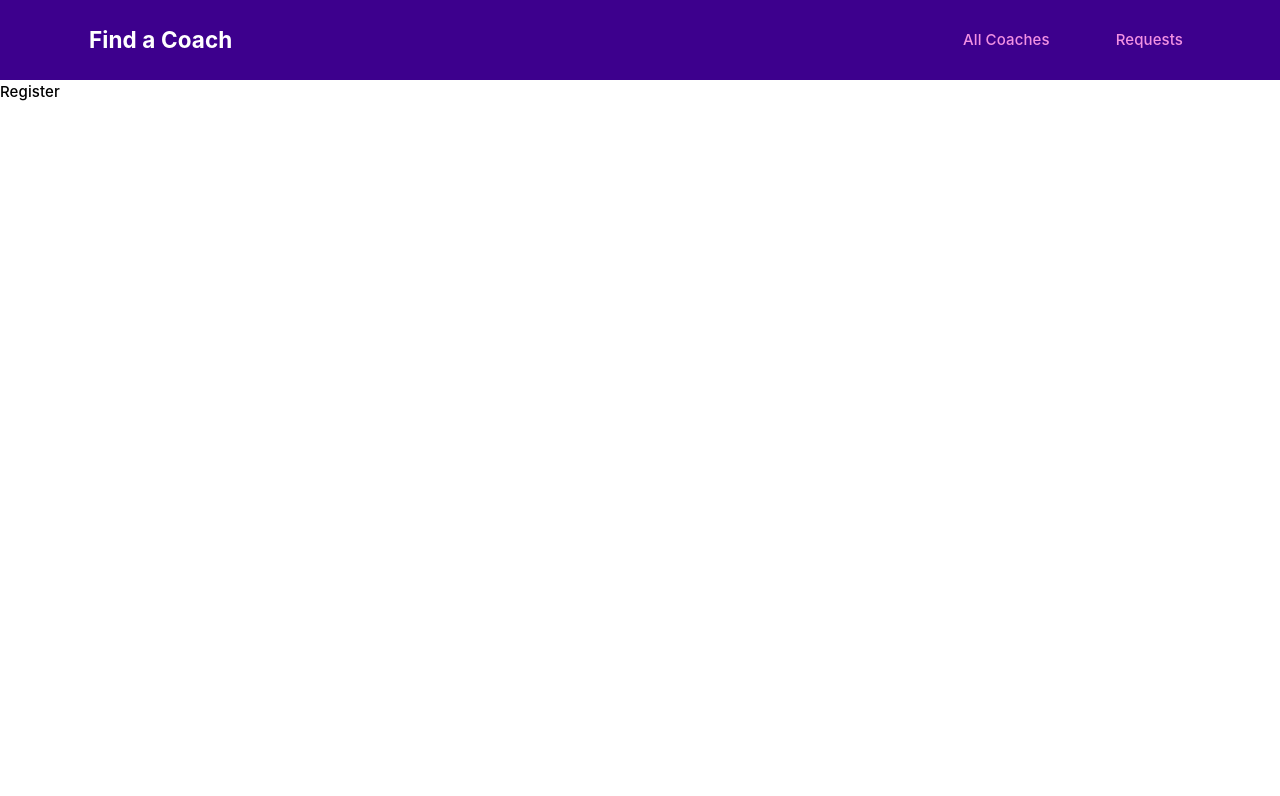
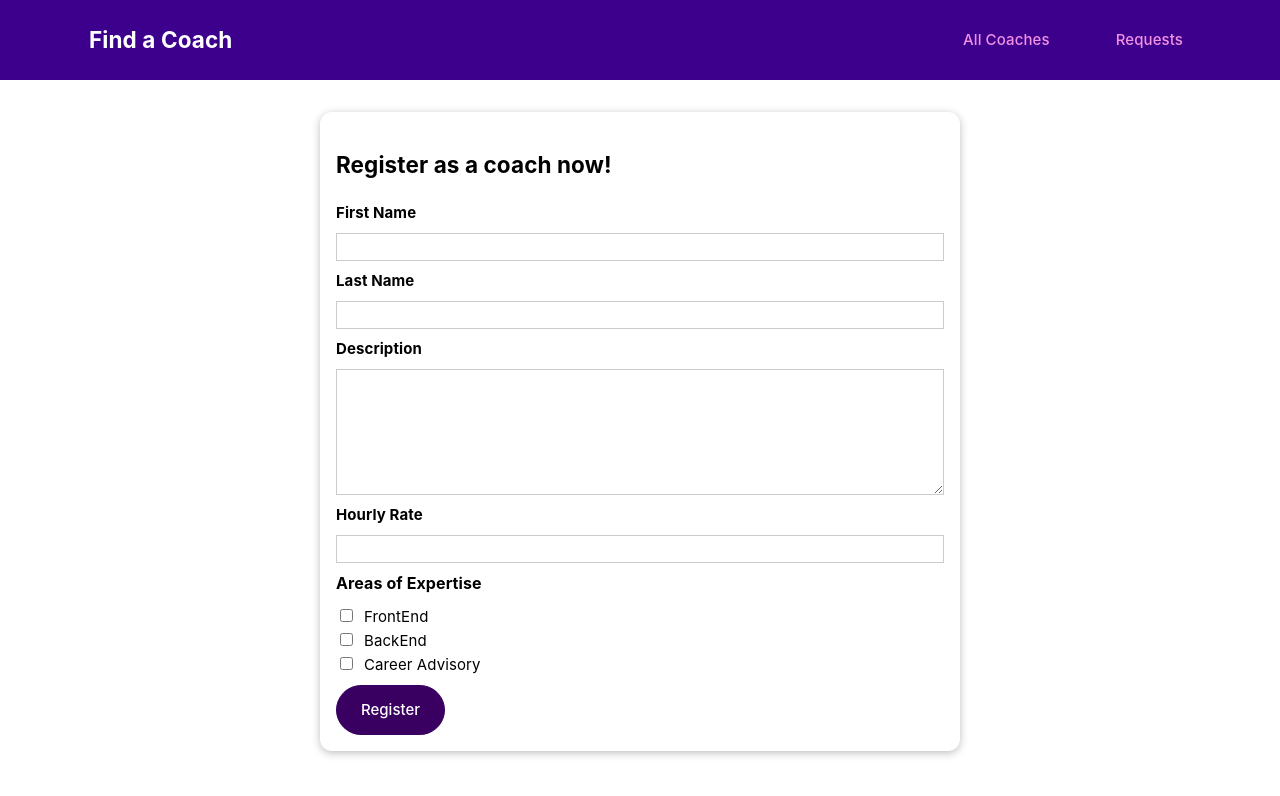
Before and after one commit to ts-andrey/23-vue-projects, a Vue app in the folder coach-finder/: page /register in a window 1280 px wide. Shown: the top 796 px of the page. Built offline with nearby package versions, Linux system fonts and the light colour scheme.

Commit message:
feat: add coach form registration

```diff
--- /dev/null
+++ b/coach-finder/src/components/coaches/CoachForm.vue
@@ -0,0 +1,120 @@
+<template>
+  <form @submit.prevent="submitForm">
+    <div class="form-control">
+      <label for="firstname">First Name</label>
+      <input type="text" name="firstname" id="firstname" v-model.trim="firstName" />
+    </div>
+    <div class="form-control">
+      <label for="lastname">Last Name</label>
+      <input type="text" name="lastname" id="lastname" v-model.trim="lastName" />
+    </div>
+    <div class="form-control">
+      <label for="description">Description</label>
+      <textarea name="description" id="description" cols="30" rows="5" v-model.trim="description"></textarea>
+    </div>
+    <div class="form-control">
+      <label for="rate">Hourly Rate</label>
+      <input type="number" name="rate" id="rate" v-model.number="rate" />
+    </div>
+    <div class="form-control">
+      <h3>Areas of Expertise</h3>
+      <div>
+        <input type="checkbox" value="frontend" id="frontend" v-model="areas" />
+        <label for="frontend">FrontEnd</label>
+      </div>
+      <div>
+        <input type="checkbox" value="backend" id="backend" v-model="areas" />
+        <label for="backend">BackEnd</label>
+      </div>
+      <div>
+        <input type="checkbox" value="career" id="career" v-model="areas" />
+        <label for="career">Career Advisory</label>
+      </div>
+    </div>
+    <base-button>Register</base-button>
+  </form>
+</template>
+
+<script>
+export default {
+  data() {
+    return {
+      firstName: '',
+      lastName: '',
+      description: '',
+      rate: null,
+      areas: [],
+    };
+  },
+  methods: {
+    submitForm() {
+      const formData = {
+        fname: this.firstName,
+        lname: this.lastName,
+        desc: this.description,
+        rate: this.rate,
+        areas: this.areas,
+      };
+
+      console.log(formData);
+    },
+  },
+};
+</script>
+
+<style scoped>
+.form-control {
+  margin: 0.5rem 0;
+}
+
+label {
+  display: block;
+  margin-bottom: 0.5rem;
+  font-weight: bold;
+}
+
+input[type='checkbox'] + label {
+  display: inline;
+  margin: 0 0 0 0.5rem;
+  font-weight: normal;
+}
+
+input,
+textarea {
+  display: block;
+  width: 100%;
+  border: 1px solid #ccc;
+  font: inherit;
+}
+
+input:focus,
+textarea:focus {
+  background-color: #f0e6fd;
+  border-color: #3d008d;
+  outline: none;
+}
+
+input[type='checkbox'] {
+  display: inline;
+  width: auto;
+  border: none;
+}
+
+input[type='checkbox']:focus {
+  outline: 1px solid #3d008d;
+}
+
+h3 {
+  margin: 0.5rem 0;
+  font-size: 1rem;
+}
+
+.invalid label {
+  color: #ff0000;
+}
+
+.invalid input,
+.invalid textarea {
+  border: 1px solid #ff0000;
+}
+</style>
--- a/coach-finder/src/pages/coaches/CoachRegistration.vue
+++ b/coach-finder/src/pages/coaches/CoachRegistration.vue
@@ -1,7 +1,20 @@
 <template>
-  Register
+  <section>
+    <base-card>
+      <h2>Register as a coach now!</h2>
+      <coach-form></coach-form>
+    </base-card>
+  </section>
 </template>
 
-<script></script>
+<script>
+import CoachForm from '../../components/coaches/CoachForm.vue';
+
+export default {
+  components: {
+    CoachForm,
+  },
+};
+</script>
 
 <style scoped></style>
```
